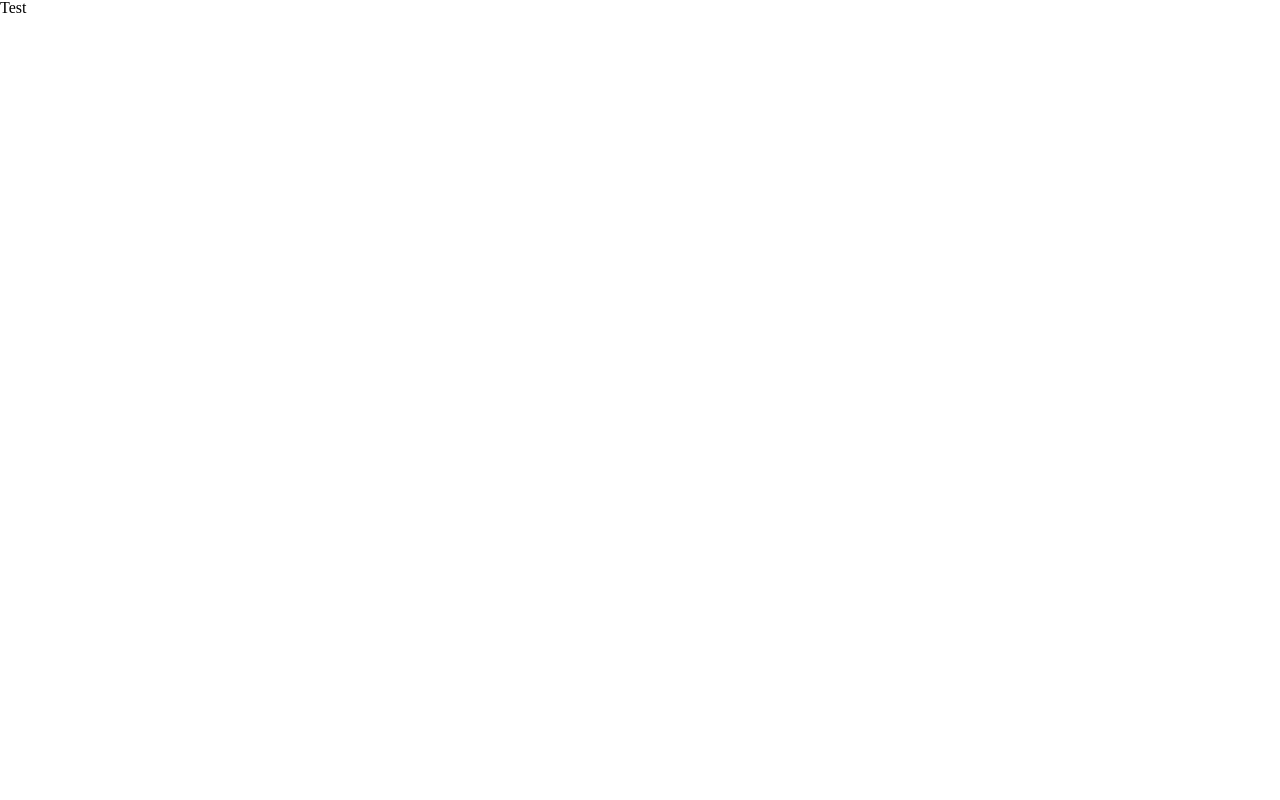
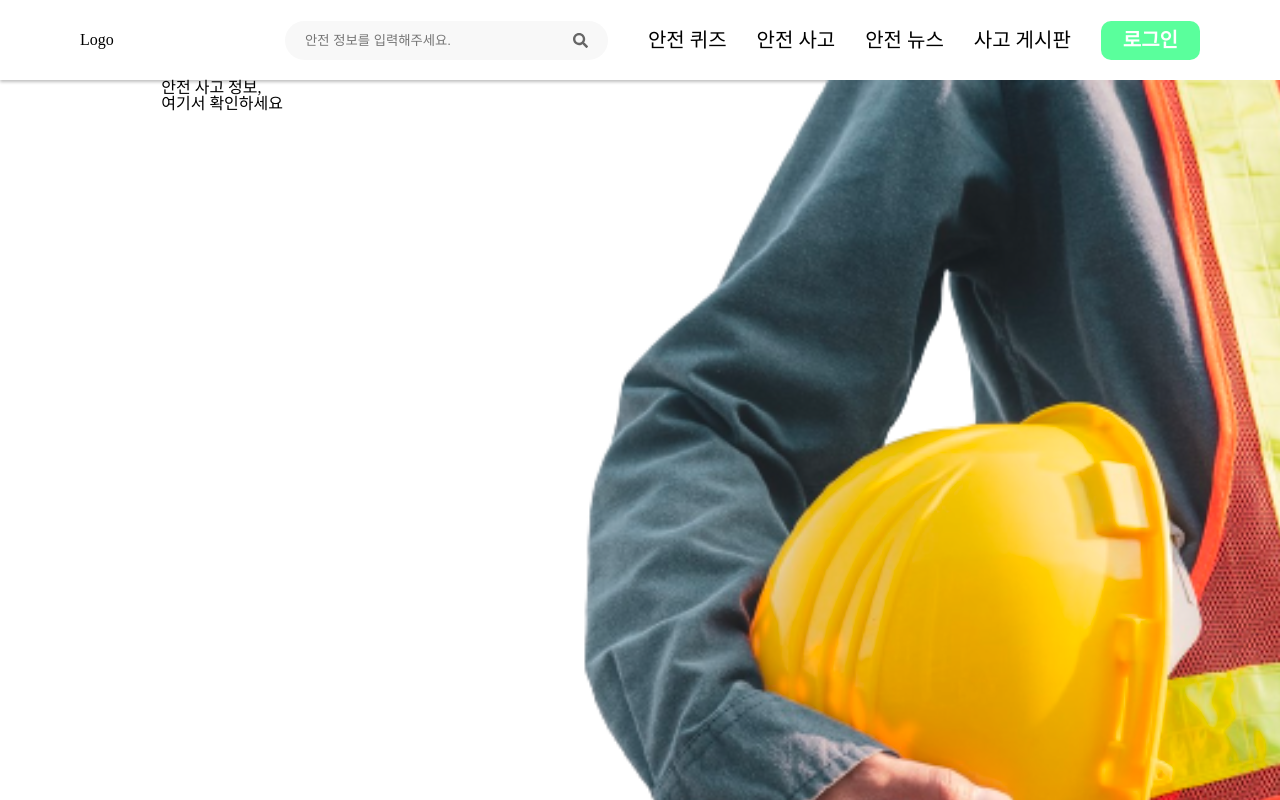
Before and after one commit to DSM-2023-hackathon-7team/7team-FrontEnd, a React (Create React App) app: page / in a window 1280 px wide. Shown: the top 800 px of the page. Built offline with nearby package versions, Linux system fonts and the light colour scheme; a web font is replaced by a local one.

Commit message:
main.js 제작중

```diff
--- /dev/null
+++ b/src/pages/main.js
@@ -0,0 +1,23 @@
+import styled from "styled-components";
+import Header from "../components/common/Header";
+
+function Main() {
+    return <Wrapper>
+            <Header />
+            <Top>
+                <span>안전 사고 정보,<br /> 여기서 확인하세요</span>
+                <img src="/images/Person.svg"/>
+            </Top>
+        </Wrapper>
+}
+
+const Wrapper = styled.div`
+    overflow-x: hidden;
+`;
+
+const Top = styled.div`
+    display: flex;
+    justify-content: right;
+`;
+
+export default Main;
--- a/src/router/router.jsx
+++ b/src/router/router.jsx
@@ -1,4 +1,5 @@
 import { BrowserRouter, Routes, Route } from "react-router-dom";
+import Main from "../pages/main";
 import Create from "../pages/create";
 import Detail from "../pages/detail";
 import Quiz from "../pages/quiz";
@@ -12,7 +13,7 @@ export const Router = () => {
     <BrowserRouter>
       <Routes>
         {/* <Route path="/" element={<>Test</>} /> 이런 형식으로 페이지 추가*/}
-        <Route path="/" element={<>Test</>} />
+        <Route path="/" element={<Main />} />
         <Route path="/create" element={<Create />} />
         <Route path="/detail" element={<Detail />} />
         <Route path="/quiz" element={<Quiz />} />
```
Also changed, not shown: public/images/Person.svg (added).
